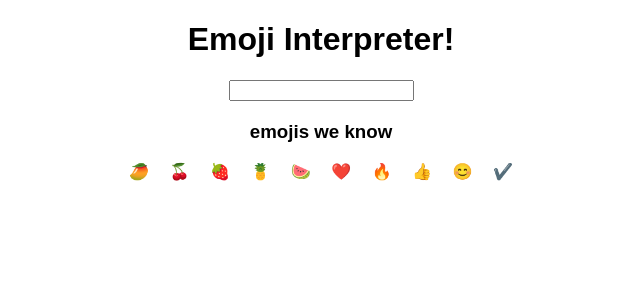
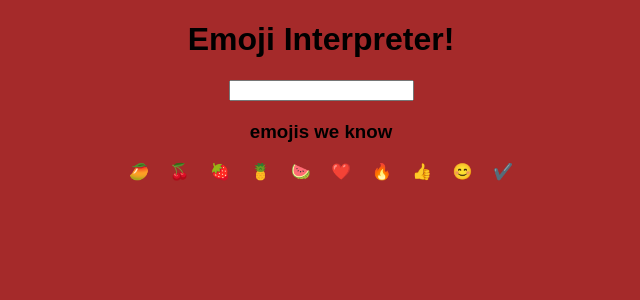
Before and after one commit to anujsweb/mark-8-emoji_interpreter, a React (Create React App) app: page / in a window 1280 px wide. Shown: the top 300 px of the page, without its empty margins (319-959 px from the left). Built offline with nearby package versions, Linux system fonts and the light colour scheme.

Commit message:
background updated

```diff
--- a/src/styles.css
+++ b/src/styles.css
@@ -2,3 +2,7 @@
   font-family: sans-serif;
   text-align: center;
 }
+
+body {
+  background-color: brown;
+}
```
